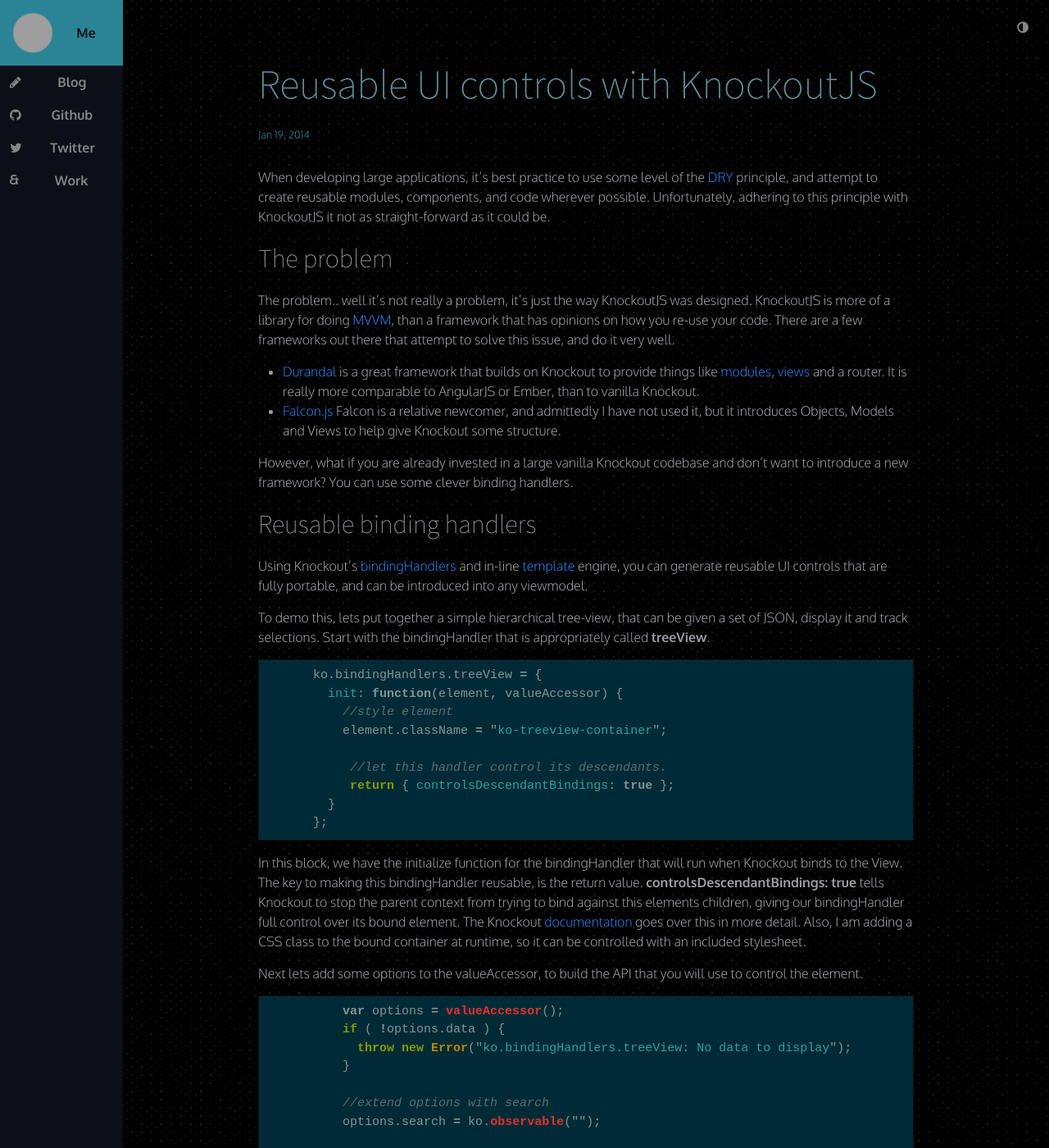
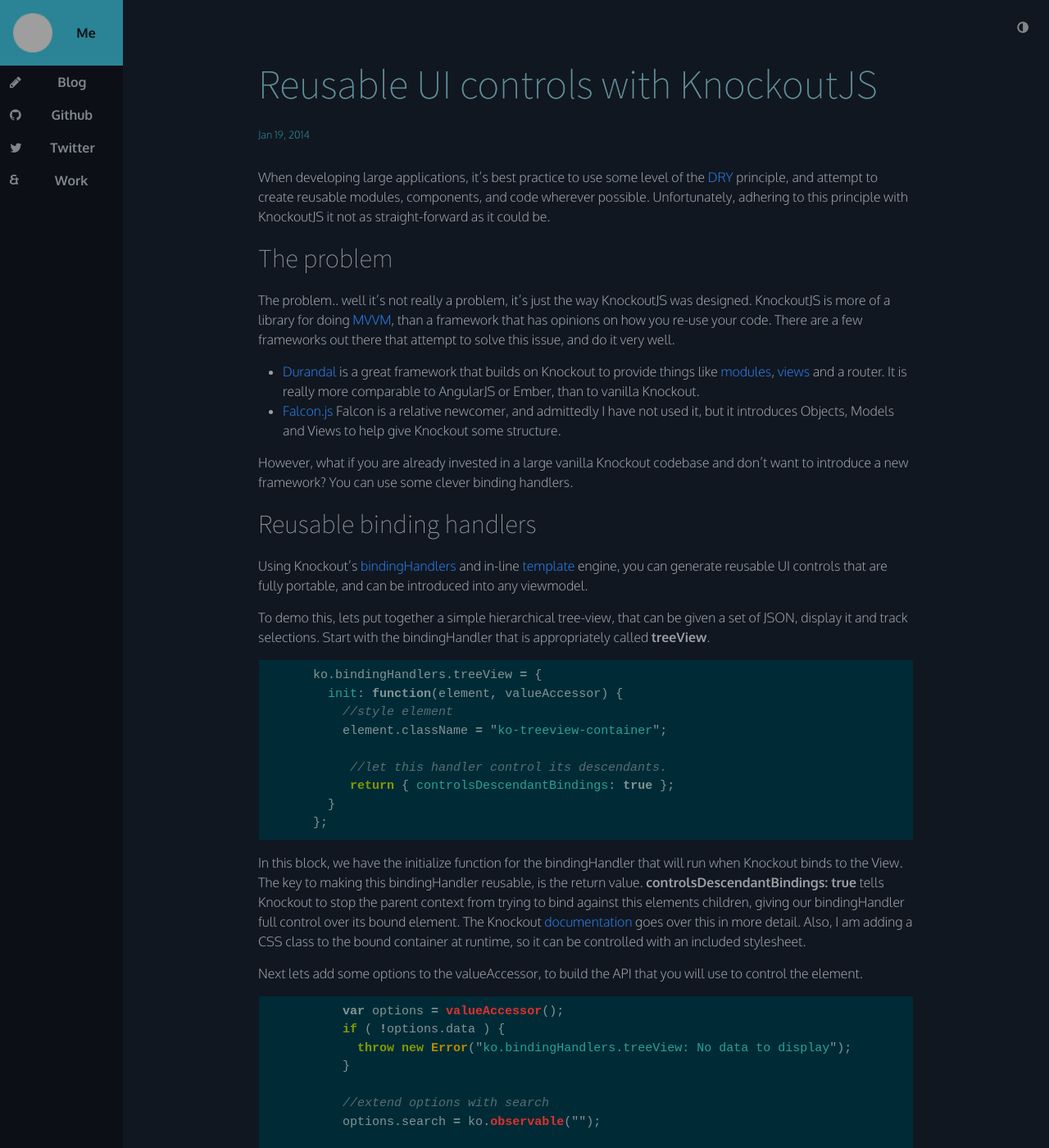
Before and after one commit to bringking/bringking.github.io, a Jekyll site: the page built from _posts/2014-01-18-reusable-ui-controls-with-knockoutjs.markdown, in a window 1280 px wide and 1400 px high. Shown: the whole window at 82% size. Built offline with Jekyll 4.4.1, drawn with Linux system fonts in a browser that asks for light colours; nearby versions of some CDN libraries; grey boxes are pictures that could not be loaded.

Commit message:
removed dark image

```diff
--- a/_sass/_base.scss
+++ b/_sass/_base.scss
@@ -47,7 +47,7 @@
         &.day {
             background: url(/images/white_texture.png);
         }
-        background: url(/images/twinkle_twinkle_@2X.png);
+       // background: url(/images/twinkle_twinkle_@2X.png);
     }
 
 }
--- a/css/main.scss
+++ b/css/main.scss
@@ -15,7 +15,7 @@
 $spacing-unit:     30px;
 
 $text-color-dark:        rgb(155,160,165);
-$background-color-dark:  rgb(12,16,23);
+$background-color-dark:  #111720;
 
 $text-color-light:       #0d0f17;
 $background-color-light: #eee;
```
